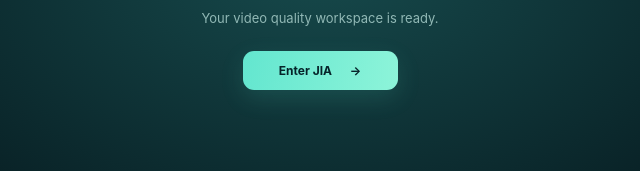
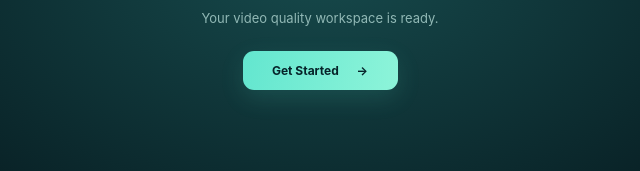
Before and after one commit to yzzimsd/Framelift.Fx, a plain HTML site: page index.html in a window 1280 px wide. Shown: the part 445-616 px from the top of the page, 320-960 px from the left. Drawn offline with Linux system fonts and the light colour scheme.

Commit message:
Change button text from 'Enter JIA' to 'Get Started'

```diff
--- a/index.html
+++ b/index.html
@@ -69,7 +69,7 @@
   </main>
 
   <div class="intro-overlay" id="introOverlay">
-    <div class="intro-card"><div class="intro-logo">Framelift.fx<span>.</span></div><div class="intro-line"></div><p class="intro-system">SYSTEM INITIALIZING</p><h2>Welcome to Framelift.fx</h2><p>Your video quality workspace is ready.</p><button id="enterApp" class="primary">Enter JIA <span>→</span></button></div>
+    <div class="intro-card"><div class="intro-logo">Framelift.fx<span>.</span></div><div class="intro-line"></div><p class="intro-system">SYSTEM INITIALIZING</p><h2>Welcome to Framelift.fx</h2><p>Your video quality workspace is ready.</p><button id="enterApp" class="primary">Get Started <span>→</span></button></div>
   </div>
   <script src="app.js"></script>
 </body>
```
